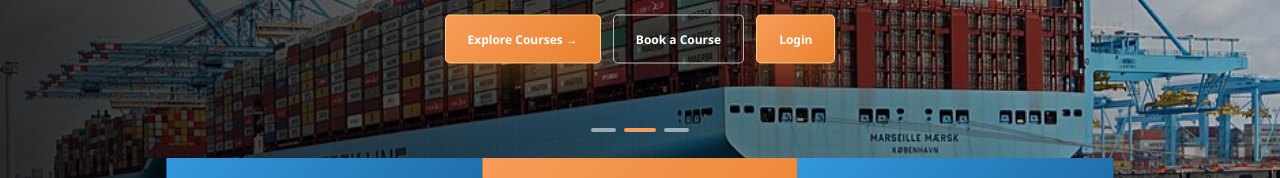
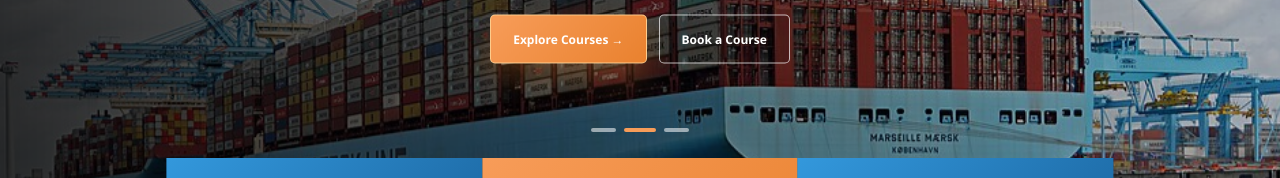
Before and after one commit to abhay2113/abhay2113.github.io, a plain HTML site: page index.html in a window 1280 px wide. Shown: the part 406-584 px from the top of the page. Drawn offline with Linux system fonts and the light colour scheme.

Commit message:
initial commit

```diff
--- a/index.html
+++ b/index.html
@@ -107,7 +107,7 @@
                     </a>
 
                     <div id="userArea">
-                        <a href="HTML/Login.html" class="btn primary login-btn">Login</a>
+                        <!-- <a href="HTML/Login.html" class="btn primary login-btn">Login</a> -->
                     </div>
 
                 </div>
@@ -151,7 +151,7 @@
                         Book a Course
                     </a>
 
-                    <a href="HTML/Login.html" class="btn primary login-btn">Login</a>
+                    <!-- <a href="HTML/Login.html" class="btn primary login-btn">Login</a> -->
 
                 </div>
 
@@ -198,9 +198,9 @@
                         Online Booking
                     </a>
 
-                    <a href="HTML/Login.html" class="btn primary login-btn">
+                    <!-- <a href="HTML/Login.html" class="btn primary login-btn">
                         Login
-                    </a>
+                    </a> -->
 
                 </div>
 
```
